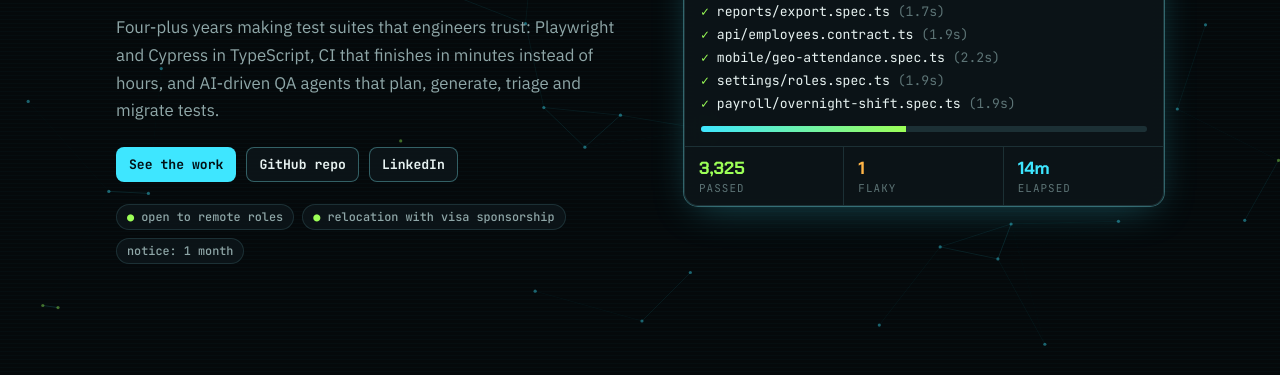
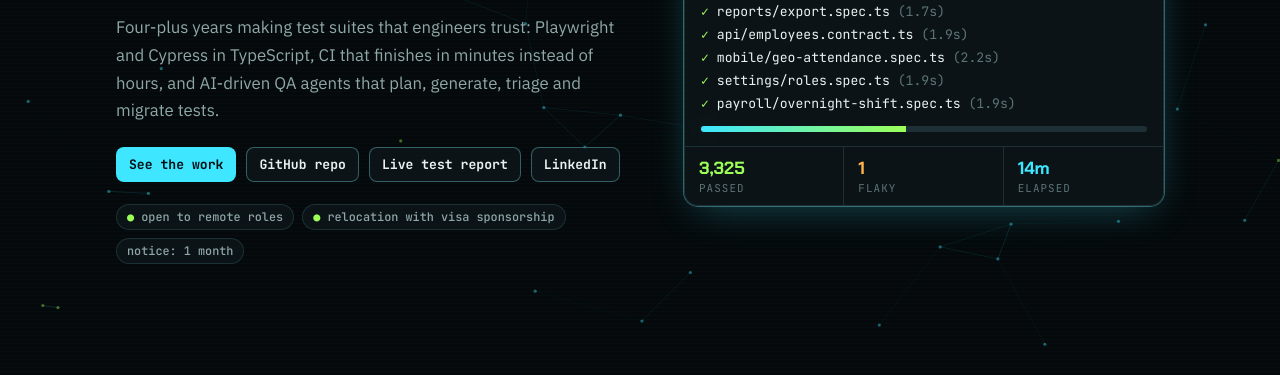
Before and after one commit to ibtsam2666/IbtsamAyyaz-Portfolio, a website: page index.html in a window 1280 px wide. Shown: the part 425-800 px from the top of the page. Drawn offline with Linux system fonts and the light colour scheme.

Commit message:
README: run instructions, design choices, all demos live; CI demo job; site links the live report

```diff
--- a/index.html
+++ b/index.html
@@ -197,6 +197,7 @@ footer{position:relative;z-index:1;text-align:center;font:.78rem var(--mono);col
       <div class="cta">
         <a class="btn primary" href="#work">See the work</a>
         <a class="btn" href="https://github.com/ibtsam2666/IbtsamAyyaz-Portfolio">GitHub repo</a>
+        <a class="btn" href="report/">Live test report</a>
         <a class="btn" href="https://www.linkedin.com/in/ibtsamayyaz/">LinkedIn</a>
       </div>
       <div class="status">
```
Also changed, not shown: README.md.
